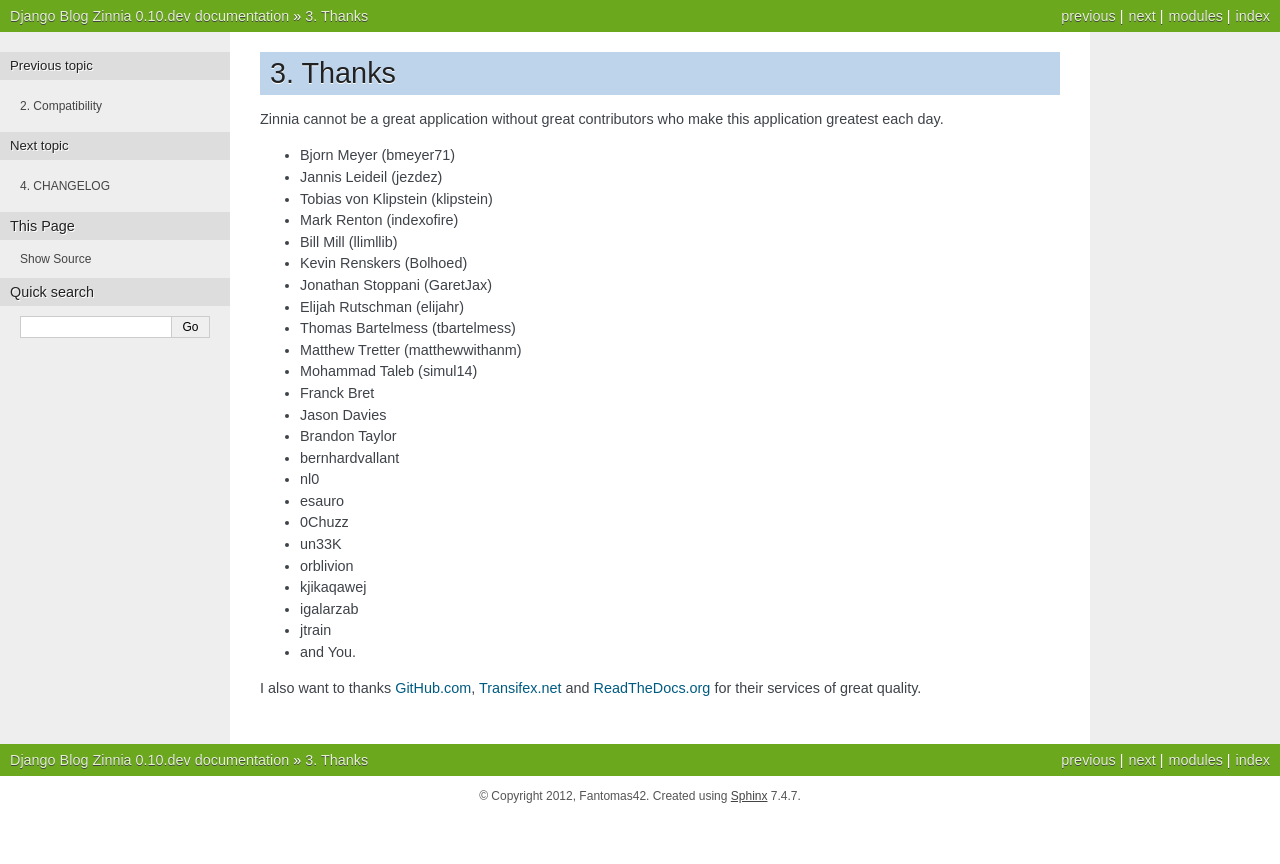
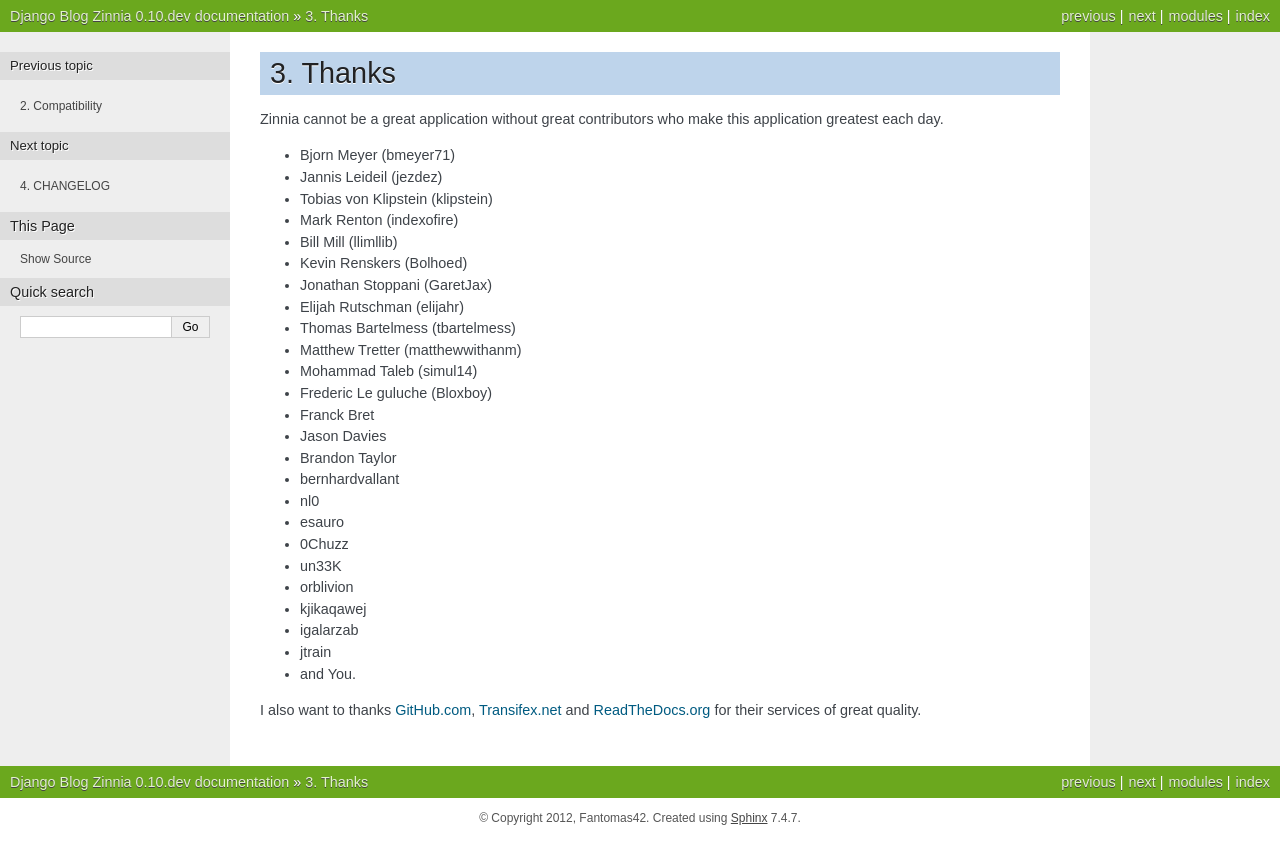
Before and after one commit to Fantomas42/django-blog-zinnia, a Sphinx documentation site: the page built from docs/thanks.rst, in a window 1280 px wide. Shown: the top 864 px of the page. Built offline with Sphinx 7.4.7, drawn with Linux system fonts in a browser that asks for light colours.

Commit message:
remplacing old zinnia images, with the new logo created by Bloxboy

```diff
--- a/docs/thanks.rst
+++ b/docs/thanks.rst
@@ -16,6 +16,7 @@
 * Thomas Bartelmess (tbartelmess)
 * Matthew Tretter (matthewwithanm)
 * Mohammad Taleb (simul14)
+* Frederic Le guluche (Bloxboy)
 * Franck Bret
 * Jason Davies
 * Brandon Taylor
```
Also changed, not shown: zinnia/static/zinnia/img/favicon.ico, zinnia/static/zinnia/img/wlw/watermark.png, zinnia/static/zinnia/img/wlw/zinnia.png.
